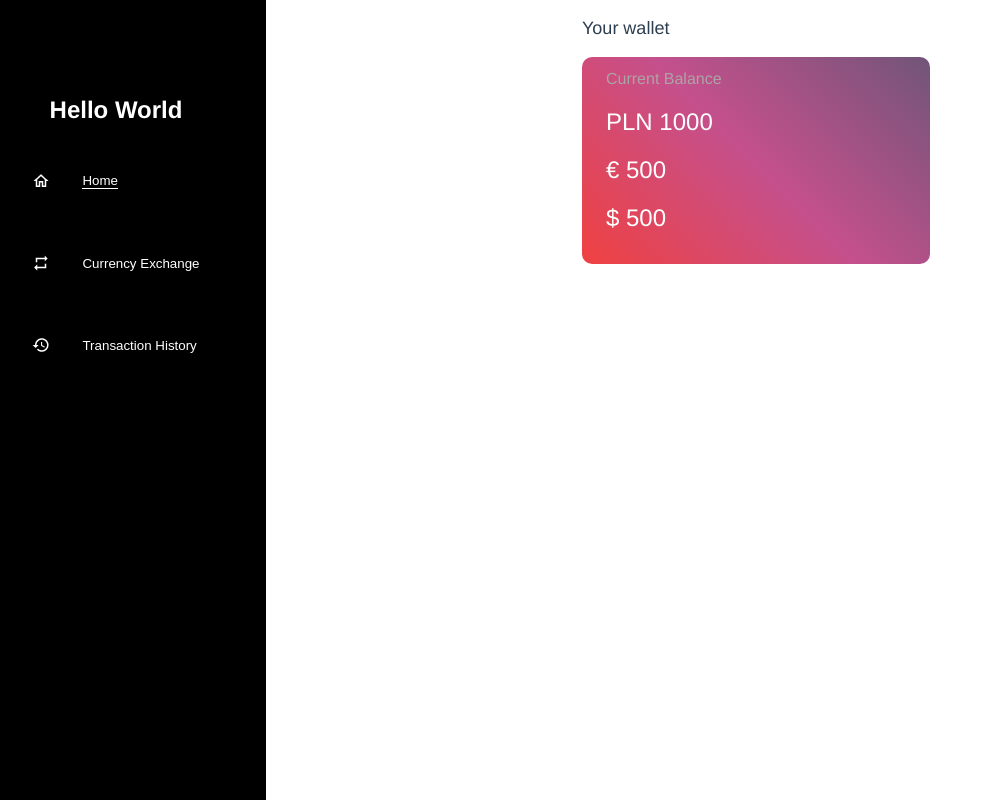
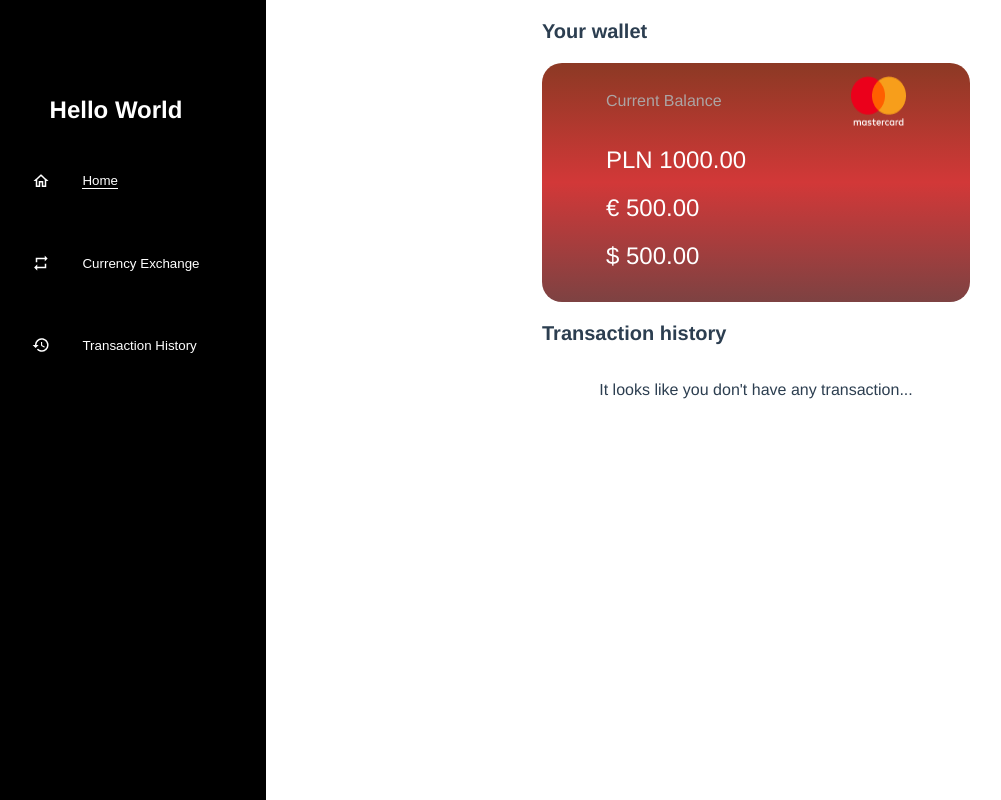
Before and after one commit to KarolChamski/Finance-App, a Vue app: page /home in a window 1280 px wide. Shown: the whole page, without its empty margins (34-1035 px from the left). Built offline with nearby package versions, Linux system fonts and the light colour scheme.

Commit message:
Added home history error text - in case with empty transaction history & added card styling

```diff
--- a/src/components/pages/TheExchange.vue
+++ b/src/components/pages/TheExchange.vue
@@ -26,7 +26,7 @@
           v-model="currency.exchangeInput"
           type="number"
           step="any"
-          min="5"
+          min="1"
         />
       </div>
 
--- a/src/components/pages/TheHome.vue
+++ b/src/components/pages/TheHome.vue
@@ -3,23 +3,35 @@
     <div class="home">
       <p class="home__title">Your wallet</p>
       <div class="home__wallet">
-        <div class="home__wallet-title">Current Balance</div>
+        <div class="home__wallet-title">
+          <p>Current Balance</p>
+          <img src="../../assets/UI/mastercard_logo.png" alt="" />
+        </div>
         <h2 class="home__wallet-balance" @click="getCurrentRate">
-          {{ "PLN " + $store.state.accountBalancePLN }}
+          {{ "PLN " + $store.getters.fixedPlnAccount }}
         </h2>
         <h2 class="home__wallet-balance" @click="getCurrentRate">
-          {{ "€ " + $store.state.accountBalanceEUR }}
+          {{ "€ " + $store.getters.fixedEurAccount }}
         </h2>
         <h2 class="home__wallet-balance" @click="getCurrentRate">
-          {{ "$ " + $store.state.accountBalanceUSD }}
+          {{ "$ " + $store.getters.fixedUsdAccount }}
         </h2>
       </div>
 
-      <div class="home__history" v-if="$store.state.exchangeHistory.length > 0">
+
+      <div class="home__history" >
         <div class="home__history-header">
           <p class="home__history-header--title">Transaction history</p>
-              <router-link class="home__history-header--link" to="/history">See All</router-link>
+          <router-link class="home__history-header--link" v-if="$store.state.exchangeHistory.length > 0" to="/history"
+            >See All</router-link
+          >
         </div>
+
+        <p class="home__history--text" v-if="$store.state.exchangeHistory.length == 0">It looks like you don't have any transaction...</p>
+
+
+
+        <div class="home__history-box" v-if="$store.state.exchangeHistory.length > 0">
         <history-item
           v-for="item in this.$store.state.exchangeHistory.slice(0, 3)"
           :key="item.inputAmount"
@@ -50,6 +62,8 @@
           </template>
         </history-item>
         </div>
+
+      </div>
     </div>
   </div>
 </template>
@@ -58,17 +72,19 @@
 .home {
   &__title {
     text-align: left;
-    font-size: 18px;
+    font-size: 20px;
+    font-weight: 600;
   }
   &__wallet {
     width: 300px;
-    background: rgb(240,65,65);
-background: linear-gradient(45deg, rgba(240,65,65,1) 0%, rgba(196,80,141,1) 50%, rgba(113,85,121,1) 100%);
-    border-radius: 10px;
-    padding: 0.8rem 1.5rem;
+    background: rgb(140,57,36);
+    background: linear-gradient(180deg, rgba(140,57,36,1) 0%, rgba(210,56,56,1) 50%, rgba(125,66,66,1) 100%);
+    border-radius: 20px;
+    padding: 0.8rem 4rem;
     &-title {
       color: #aca4a4;
-      text-align: left;
+      display: flex;
+      justify-content: space-between;
     }
     &-balance {
       color: rgb(255, 255, 255);
@@ -76,13 +92,17 @@ background: linear-gradient(45deg, rgba(240,65,65,1) 0%, rgba(196,80,141,1) 50%,
       text-align: left;
     }
   }
-  &__history{
-      &-header{
+  &__history {
+    &-header {
       display: flex;
       align-items: center;
       justify-content: space-between;
-          &--link{
+      &--link {
         color: #000;
+      }
+      &--title{
+            font-size: 20px;
+    font-weight: 600;
       }
     }
   }
@@ -90,9 +110,9 @@ background: linear-gradient(45deg, rgba(240,65,65,1) 0%, rgba(196,80,141,1) 50%,
 </style>
 <script>
 import HistoryItem from "../layout/HistoryItem.vue";
-export default{
+export default {
   components: {
     HistoryItem,
   },
-}
+};
 </script>
```
Also changed, not shown: src/assets/UI/mastercard_logo.png (added). Lines whose indentation alone changed are shown as unchanged.
